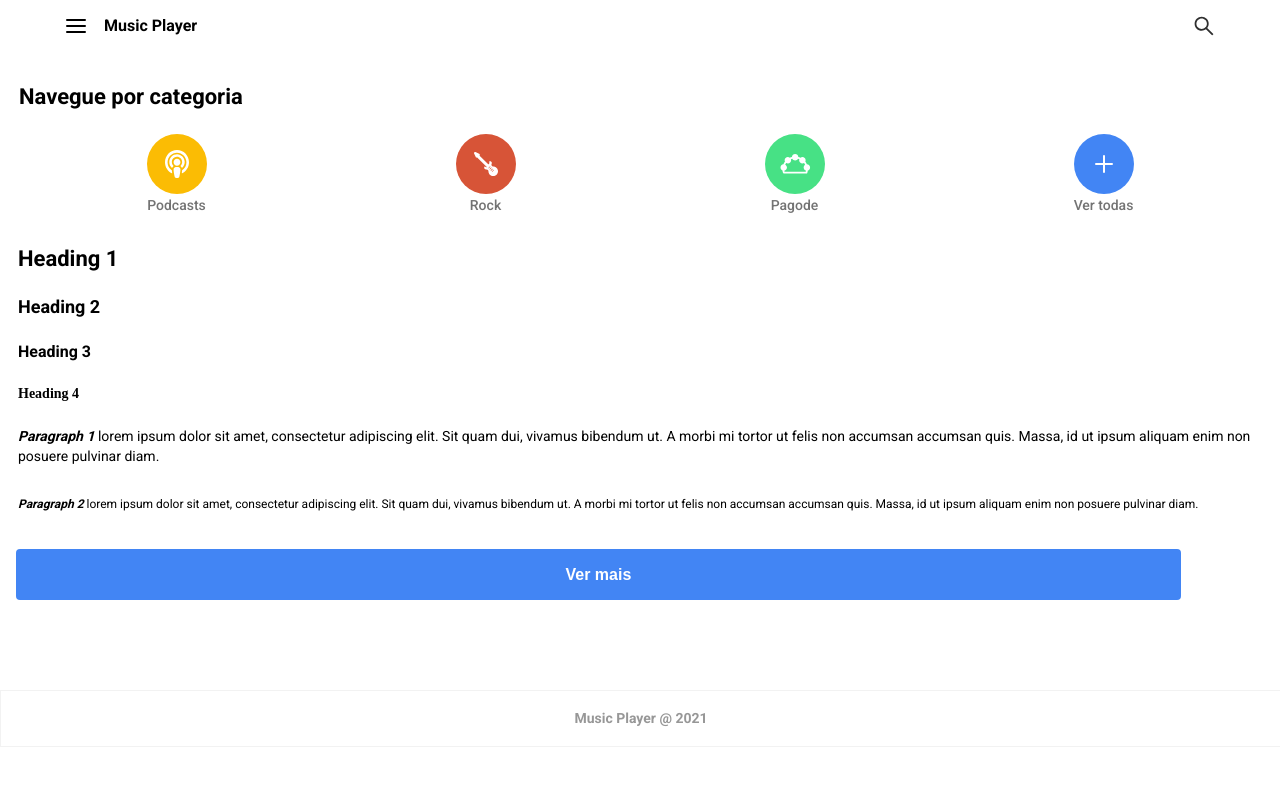
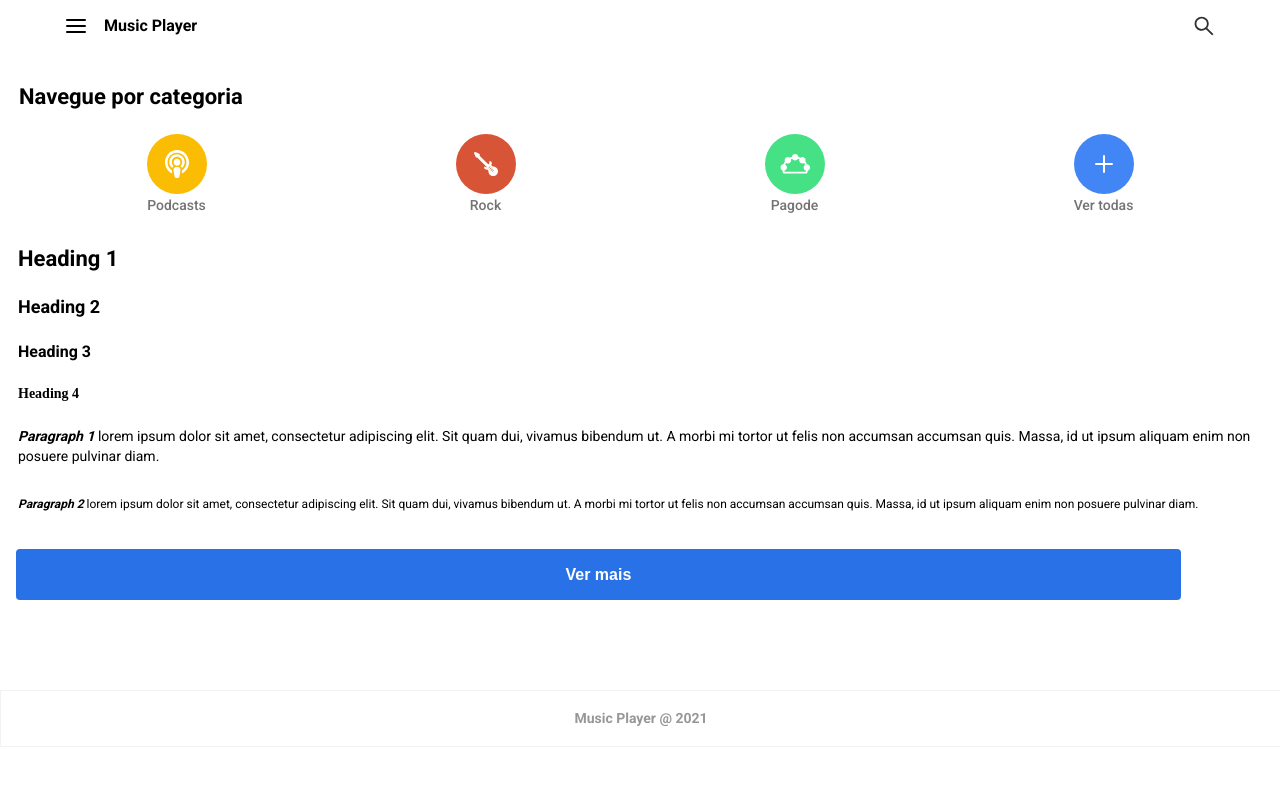
Before and after one commit to markbrdev/onplay, a plain HTML site: page index.html in a window 1280 px wide. In both pictures the pointer is over the button "Ver mais". Drawn offline with Linux system fonts and the light colour scheme.

Commit message:
feat: add button hover properties

```diff
--- a/styles/components/button.css
+++ b/styles/components/button.css
@@ -13,6 +13,8 @@
     font-weight: 700;
     line-height: 19px;
     letter-spacing: 0px;
+}
 
-
+.button:hover {
+    background-color:#2971e6;
 }
```
